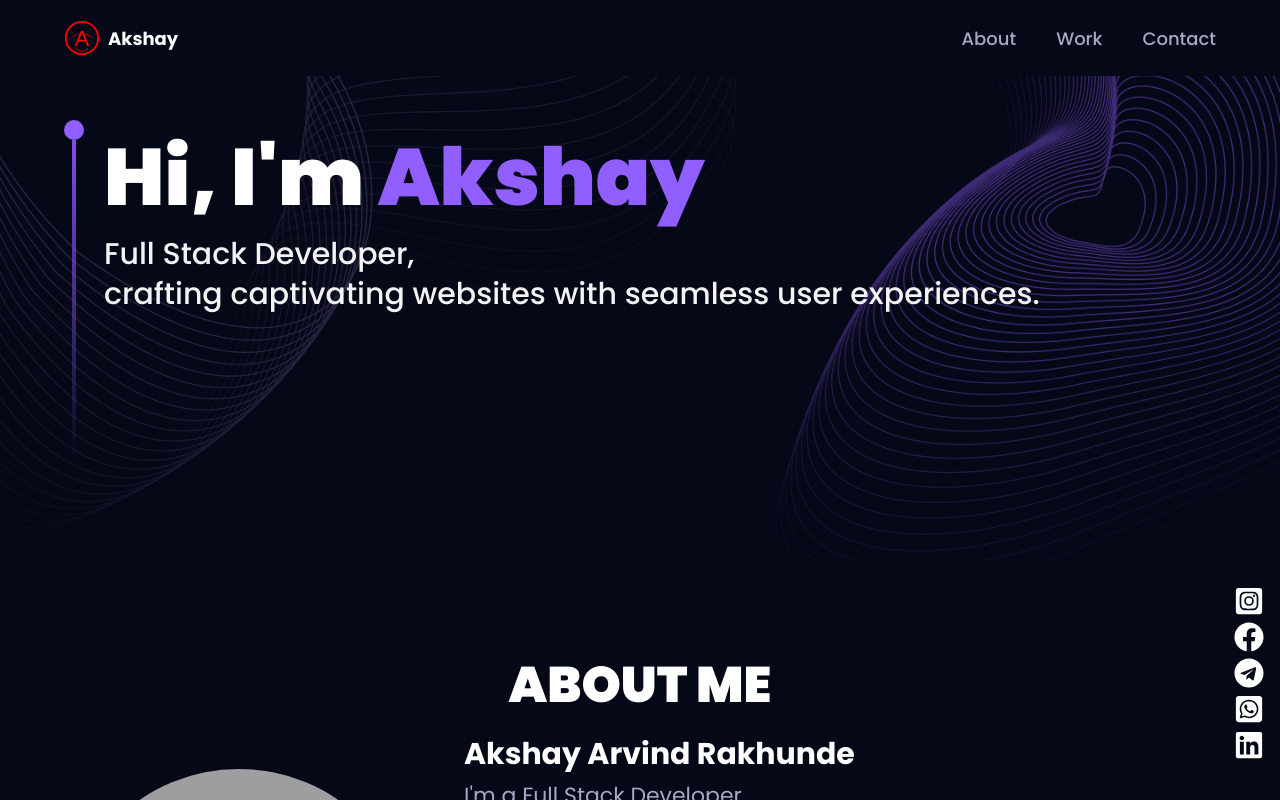
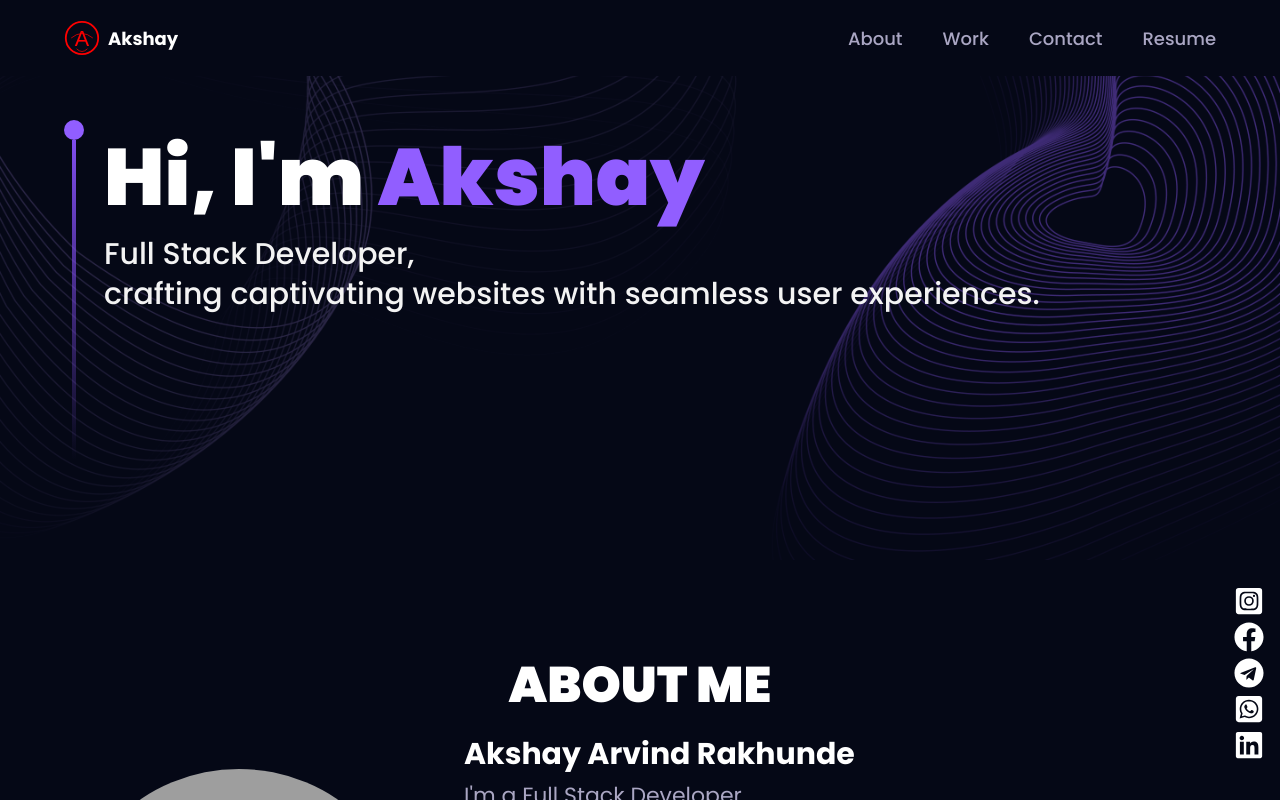
Before and after one commit to akshayrakhunde29/ar_potfolio, a React (Create React App) app: page / in a window 1280 px wide. Shown: the top 800 px of the page. Built offline with nearby package versions, Linux system fonts and the light colour scheme; grey boxes are pictures that could not be loaded.

Commit message:
resume download

```diff
--- a/src/component/Header.js
+++ b/src/component/Header.js
@@ -3,7 +3,7 @@ import logo from "../assets/akLogo.svg";
 import menu from "../assets/menu-b5599218.svg";
 
 const Header = () => {
-    const [showMenu, setShowMenu] = useState(false);
+  const [showMenu, setShowMenu] = useState(false);
   return (
     <div className="bg-hero-pattern bg-cover bg-no-repeat bg-center">
       <nav className="sm:px-16 px-6  w-full flex items-center py-5 fixed top-0 z-20 bg-primary">
@@ -23,6 +23,9 @@ const Header = () => {
             </li>
             <li className="text-secondary hover:text-white text-[18px] font-medium cursor-pointer">
               <a href="#contact">Contact</a>
+            </li>
+            <li className="text-secondary hover:text-white text-[18px] font-medium cursor-pointer">
+              <a href="/resume_akshay.pdf" download>Resume</a>
             </li>
           </ul>
           <div className="sm:hidden flex flex-1 justify-end items-center">
```
Also changed, not shown: 1 other file (tests, documents, lock files or other folders).
